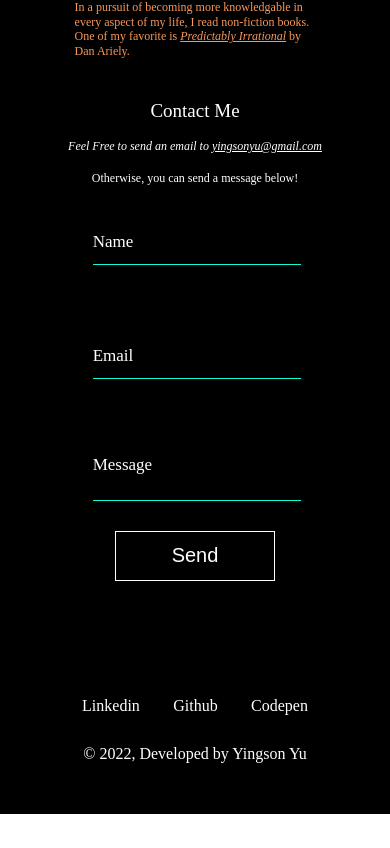
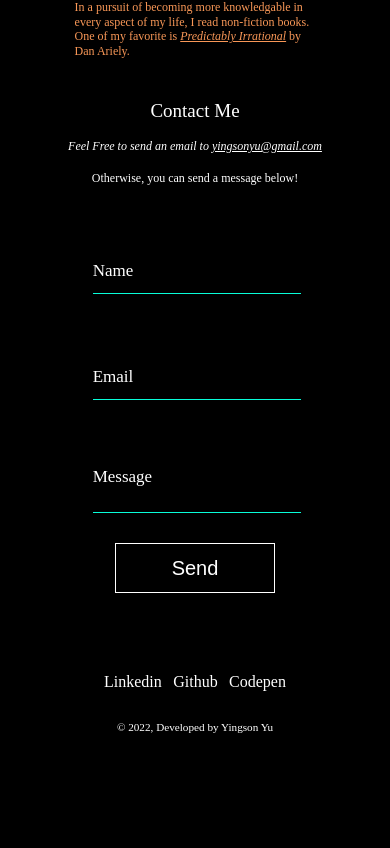
Before and after one commit to yuiyuuuu/personal-website-vite, a React (Vite) app: page / in a window 390 px wide. Shown: the part 2532-3380 px from the top of the page. Before the commit the page ends 3346 px from the top, so only its background shows below. Built offline with nearby package versions, Linux system fonts and the light colour scheme.

Commit message:
some fixes for contact

```diff
--- a/src/components/Contact.jsx
+++ b/src/components/Contact.jsx
@@ -44,6 +44,28 @@ const Contact = () => {
 
   const [taSize, settaSize] = useState(0);
   const sizeref = useRef(null);
+
+  const [screenWidth, setScreenWidth] = useState(window.innerWidth);
+
+  $(window).resize(() => {
+    setScreenWidth(window.innerWidth);
+  });
+
+  if (screenWidth <= 500) {
+    $(".input-contactform").on("focus", (event) => {
+      event.stopImmediatePropagation();
+      $(".form-group").css("margin-top", "12vh");
+      settaSize((prev) => prev + 24);
+      console.log(taSize);
+
+      $(".input-contactform").on("blur", (event) => {
+        event.stopImmediatePropagation();
+        $(".form-group").css("margin-top", "3.5vh");
+        settaSize((prev) => prev - 24);
+        console.log("taaa", taSize);
+      });
+    });
+  }
 
   const handleSubmit2 = () => {
     gsap.to("#contactform", {
@@ -106,7 +128,7 @@ const Contact = () => {
 
   useEffect(() => {
     const height = sizeref.current.offsetHeight;
-    settaSize((100 * height) / window.innerHeight + 73);
+    settaSize((100 * height) / window.innerHeight + 77);
   }, [message]);
 
   useEffect(() => {
@@ -248,26 +270,7 @@ const Contact = () => {
             >
               Send
             </button>
-          </div>
-        </form>
-        <div class='lds-roller nodisplay' id='dotspinner'>
-          <div></div>
-          <div></div>
-          <div></div>
-          <div></div>
-          <div></div>
-          <div></div>
-          <div></div>
-          <div></div>
-        </div>
-        <div
-          style={{ color: "white", fontSize: "30px", marginTop: "35px" }}
-          className='nodisplay'
-          id='thankyoumessage'
-        >
-          Thank you. Your message has been received.
-        </div>
-        <div style={{ flexGrow: 1 }} />
+
             <div className='bottommessage options-210'>
               <a
                 className='optionbottom all-projects-p'
@@ -301,6 +304,26 @@ const Contact = () => {
               © 2022, Developed by Yingson Yu
             </div>
           </div>
+        </form>
+        <div class='lds-roller nodisplay' id='dotspinner'>
+          <div></div>
+          <div></div>
+          <div></div>
+          <div></div>
+          <div></div>
+          <div></div>
+          <div></div>
+          <div></div>
+        </div>
+        <div
+          style={{ color: "white", fontSize: "30px", marginTop: "35px" }}
+          className='nodisplay'
+          id='thankyoumessage'
+        >
+          Thank you. Your message has been received.
+        </div>
+        <div style={{ flexGrow: 1 }} />
+      </div>
     </div>
   );
 };
--- a/src/components/Main.scss
+++ b/src/components/Main.scss
@@ -1473,7 +1473,7 @@
   margin-bottom: 4vh;
 
   @media only screen and (max-width: 500px) {
-    margin-bottom: 8.5vh;
+    margin-top: 3.5vh;
   }
 }
 
@@ -1816,8 +1816,8 @@ textarea {
   text-align: center;
 
   @media only screen and (max-width: 500px) {
-    margin-top: 12vh;
-    font-size: 1em;
+    margin-top: 17vh;
+    font-size: 0.7em;
   }
 }
 
@@ -1829,7 +1829,8 @@ textarea {
   display: flex;
   flex-direction: row;
   justify-content: space-evenly;
-  width: 50%;
+  width: 100%;
+  margin-top: 9vh;
 
   @media only screen and (max-width: 750px) {
     width: 100%;
```
Lines whose indentation alone changed are shown as unchanged.
